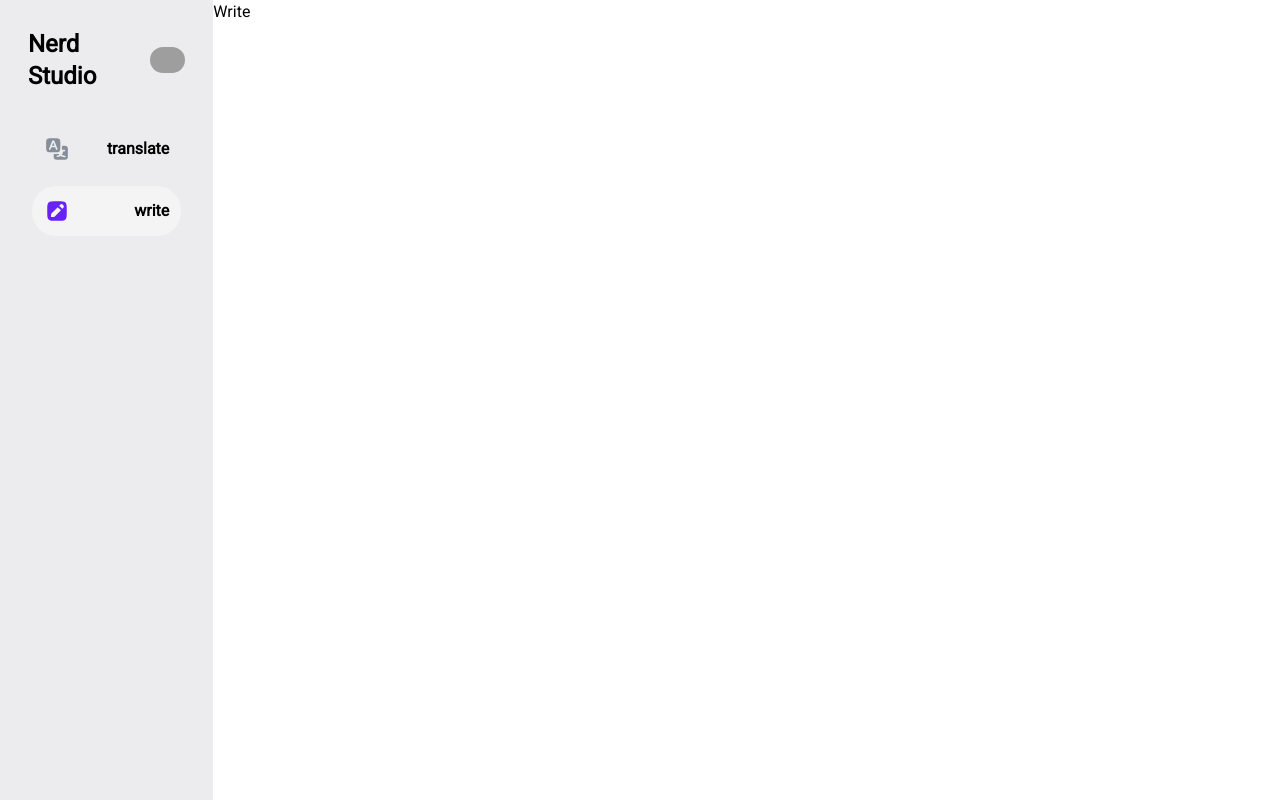
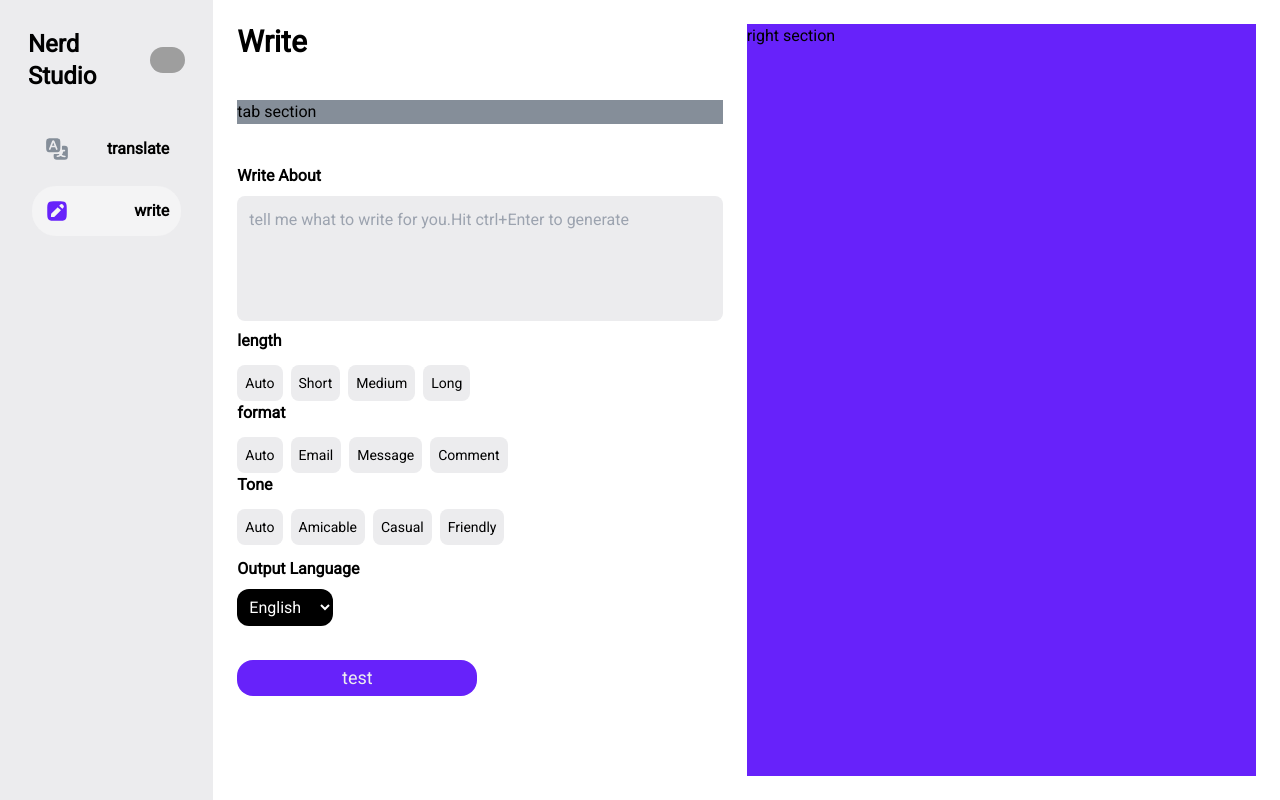
Before and after one commit to nimarhmti/nerdStudio, a Next.js app: page /write in a window 1280 px wide. Built offline with nearby package versions, Linux system fonts and the light colour scheme; grey boxes are pictures that could not be loaded.

Commit message:
write section is configuratedn

```diff
--- /dev/null
+++ b/app/(application)/_Components/button/ButonGroupWrapper.tsx
@@ -0,0 +1,13 @@
+import React from "react";
+interface Props {
+  children: React.ReactNode;
+  label: string;
+}
+export const ButtonGroupWrapper = ({ children, label }: Props) => {
+  return (
+    <div className="flex flex-col items-start justify-evenly">
+      <span className="text-textMain font-extrabold mb-3 ">{label}</span>
+      <div className="w-full flex items-center gap-x-2 ">{children}</div>
+    </div>
+  );
+};
--- /dev/null
+++ b/app/(application)/_Components/button/button.tsx
@@ -0,0 +1,24 @@
+import React, { MouseEvent } from "react";
+interface ButtonProps {
+  label: string;
+  id: string;
+  activeItem?: string;
+  onClick?: (e: MouseEvent<HTMLButtonElement>) => void;
+}
+
+const Button: React.FC<ButtonProps> = ({ label, onClick, id, activeItem }) => {
+  const isActive = () => activeItem === id;
+  return (
+    <button
+      id={id}
+      className={`rounded-lg text-sm bg-secondary text-textMain hover:bg-highlight p-2  h-full ${
+        isActive() ? "bg-highlight" : ""
+      }`}
+      onClick={onClick}
+    >
+      {label}
+    </button>
+  );
+};
+
+export default Button;
--- /dev/null
+++ b/app/(application)/_Components/selecItem/selectItem.tsx
@@ -0,0 +1,44 @@
+import React from "react";
+interface Item {
+  id: string;
+  name: string;
+  value: string;
+}
+interface Props {
+  name: string;
+  value: string;
+  SelectId: string;
+  title: string;
+  itemsData: Item[];
+  onChange?: (e: React.ChangeEvent<HTMLSelectElement>) => void;
+}
+export const SelectItem = ({
+  SelectId,
+  itemsData,
+  onChange,
+  title,
+  name,
+  value,
+}: Props) => {
+  return (
+    <>
+      <label className="mt-3 mb-2 text-base font-extrabold" htmlFor="language">
+        {title}
+      </label>
+      <select
+        value={value}
+        onChange={onChange}
+        name={name}
+        id={SelectId}
+        defaultValue={itemsData[0].value}
+        className="bg-textMain outline-none text-primary p-2 rounded-xl w-24"
+      >
+        {itemsData.map((item: Item) => (
+          <option key={item.id} value={item.value}>
+            {item.name}
+          </option>
+        ))}
+      </select>
+    </>
+  );
+};
--- /dev/null
+++ b/app/(application)/_Components/textArea/textArea.tsx
@@ -0,0 +1,35 @@
+import React, { ChangeEvent, RefObject } from "react";
+interface textAreaProps {
+  placeHolder: string;
+  label?: string;
+  id: string;
+  resize?: string;
+  value?: string | number;
+  onChange?: (e: ChangeEvent<HTMLTextAreaElement>) => void;
+  ref?: RefObject<HTMLTextAreaElement>;
+}
+export default function TextArea({
+  id,
+  placeHolder,
+  resize,
+  label,
+  onChange,
+  value,
+  ref,
+}: textAreaProps) {
+  return (
+    <>
+      <label htmlFor={id} className="font-extrabold">
+        {label}
+      </label>
+      <textarea
+        id={id}
+        className={`w-full h-full rounded-lg mt-2 ${resize} bg-secondary focus:outline-highlightMain p-3`}
+        placeholder={placeHolder}
+        onChange={onChange}
+        value={value}
+        ref={ref}
+      />
+    </>
+  );
+}
--- /dev/null
+++ b/app/(application)/write/WriteTools/toolsItem.ts
@@ -0,0 +1,25 @@
+//key items
+export interface toolsItemType {
+  id: string;
+  label: string;
+}
+const lengthItems: toolsItemType[] = [
+  { id: "auto001", label: "Auto" },
+  { id: "short002", label: "Short" },
+  { id: "medium003", label: "Medium" },
+  { id: "long004", label: "Long" },
+];
+const formatItems: toolsItemType[] = [
+  { id: "auto001", label: "Auto" },
+  { id: "email002", label: "Email" },
+  { id: "message003", label: "Message" },
+  { id: "comment004", label: "Comment" },
+];
+const toneItems: toolsItemType[] = [
+  { id: "auto001", label: "Auto" },
+  { id: "amicable002", label: "Amicable" },
+  { id: "casual003", label: "Casual" },
+  { id: "friendly004", label: "Friendly" },
+];
+
+export { lengthItems, formatItems, toneItems };
--- a/app/(application)/write/page.tsx
+++ b/app/(application)/write/page.tsx
@@ -1,5 +1,118 @@
-import React from "react";
+"use client";
+import React, {
+  ChangeEvent,
+  MouseEvent,
+  useState,
+  useRef,
+  createRef,
+  MutableRefObject,
+} from "react";
+import Button from "../_Components/button/button";
+import TextArea from "../_Components/textArea/textArea";
+import { WriteTextInputID } from "@/keys/writeSectionId";
+import { ButtonGroupWrapper } from "../_Components/button/ButonGroupWrapper";
+import {
+  lengthItems,
+  toolsItemType,
+  formatItems,
+  toneItems,
+} from "./WriteTools/toolsItem";
+import { SelectItem } from "../_Components/selecItem/selectItem";
+import { langList } from "@/language/langList";
+
+//interfaces type
+interface activeToolsModel {
+  lengthID: string;
+  formatID: string;
+  toneID: string;
+}
 
 export default function Write() {
-  return <div>Write</div>;
+  const [value, setValue] = useState<string>("");
+  const [activeTools, setActiveTools] = useState<activeToolsModel>({
+    lengthID: lengthItems[0].id,
+    formatID: formatItems[0].id,
+    toneID: toneItems[0].id,
+  });
+  const writeTextRef = useRef<HTMLTextAreaElement>(null);
+  const handleNameChange = (
+    e: ChangeEvent<HTMLTextAreaElement | HTMLSelectElement>
+  ) => {
+    const { value } = e.target;
+    setValue(value);
+  };
+  const onClickHandler = (e: MouseEvent<HTMLButtonElement>) => {
+    console.log(e.currentTarget.id);
+  };
+
+  return (
+    <div className="bg-primary w-10/12 flex  item-center justify-center p-6">
+      <div className="w-1/2 h-full flex flex-col gap-y-10 pr-6">
+        <h1 className="font-extrabold text-textMain text-3xl">Write</h1>
+        <div className="bg-icons">tab section</div>
+        <div className="h-1/6">
+          <TextArea
+            id={WriteTextInputID}
+            placeHolder="tell me what to write for you.Hit ctrl+Enter to generate"
+            resize="resize-none"
+            label="Write About"
+            onChange={handleNameChange}
+          />
+        </div>
+        <div className="h-2/6">
+          {/* length section */}
+          <ButtonGroupWrapper label="length">
+            {lengthItems.map((item: toolsItemType) => (
+              <Button
+                key={item.id}
+                id={item.id}
+                label={item.label}
+                onClick={onClickHandler}
+                activeItem={activeTools.lengthID}
+              />
+            ))}
+          </ButtonGroupWrapper>
+          {/* format section */}
+          <ButtonGroupWrapper label="format">
+            {formatItems.map((item: toolsItemType) => (
+              <Button
+                key={item.id}
+                id={item.id}
+                label={item.label}
+                onClick={onClickHandler}
+                activeItem={activeTools.formatID}
+              />
+            ))}
+          </ButtonGroupWrapper>
+          {/* tone section */}
+          <ButtonGroupWrapper label="Tone">
+            {toneItems.map((item: toolsItemType) => (
+              <Button
+                key={item.id}
+                id={item.id}
+                label={item.label}
+                onClick={onClickHandler}
+                activeItem={activeTools.toneID}
+              />
+            ))}
+          </ButtonGroupWrapper>
+          {/* language output */}
+          <div className="flex flex-col">
+            <SelectItem
+              SelectId="jkvgs"
+              itemsData={langList}
+              name="language"
+              value={value}
+              title="Output Language"
+              onChange={handleNameChange}
+            />
+          </div>
+        </div>
+        <button className="mt-10 w-60 p-1 bg-highlightMain rounded-2xl text-secondary text-lg">
+          test
+        </button>
+      </div>
+      <div className="w-1/2 h-full bg-highlightMain">right section </div>
+    </div>
+  );
 }
--- /dev/null
+++ b/keys/writeSectionId.ts
@@ -0,0 +1,2 @@
+const WriteTextInputID = "8ad717bb-043e-4e1b-b96e-930c8211879c";
+export { WriteTextInputID };
--- /dev/null
+++ b/language/langList.ts
@@ -0,0 +1,12 @@
+export const langList = [
+  {
+    name: "English",
+    id: "d4452fcc-9fb5-4d86-8c58-149b63fbc0a4",
+    value: "English",
+  },
+  {
+    name: "Spanish",
+    id: "8ee64789-7393-4c4d-a305-f85d6b9f0f09",
+    value: "Spanish",
+  },
+];
--- a/public/icons/translateIcon.tsx
+++ b/public/icons/translateIcon.tsx
@@ -19,8 +19,8 @@ export default function TranslateIcon() {
         ></path>
         <path
           data-follow-fill="#98A0B0"
-          fill-rule="evenodd"
-          clip-rule="evenodd"
+          fillRule="evenodd"
+          clipRule="evenodd"
           d="M3.085 3.085c-.952.952-.952 2.484-.952 5.548v1.219c0 3.064 0 4.596.952 5.548s2.484.952 5.548.952h1.219c3.064 0 4.596 0 5.548-.952s.952-2.484.952-5.548v-1.22c0-3.063 0-4.595-.952-5.547s-2.484-.952-5.548-.952h-1.22c-3.063 0-4.595 0-5.547.952Zm5.039 1.93c.407-1.025 1.856-1.025 2.264 0l3.09 7.756a.812.812 0 0 1-1.51.601l-.824-2.07H7.368l-.824 2.07a.812.812 0 0 1-1.51-.601l3.09-7.757Zm1.132 1.548 1.24 3.114h-2.48l1.24-3.114Z"
           fill="currentColor"
         ></path>
--- /dev/null
+++ b/utils/textToSpeach.tsx
@@ -0,0 +1,5 @@
+import React from "react";
+
+export const TextToSpeach = () => {
+  return <div>textToSpeach</div>;
+};
```
Also changed, not shown: utils/copyClipboard.ts (added).
